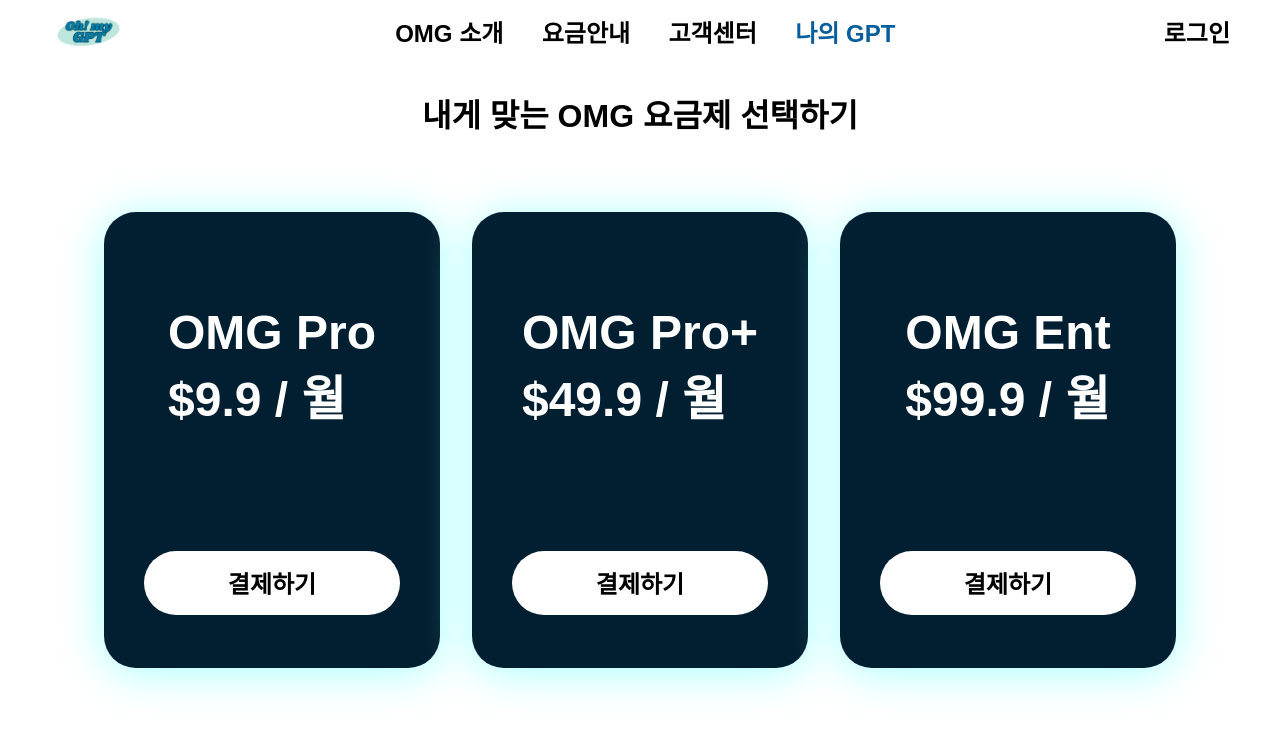
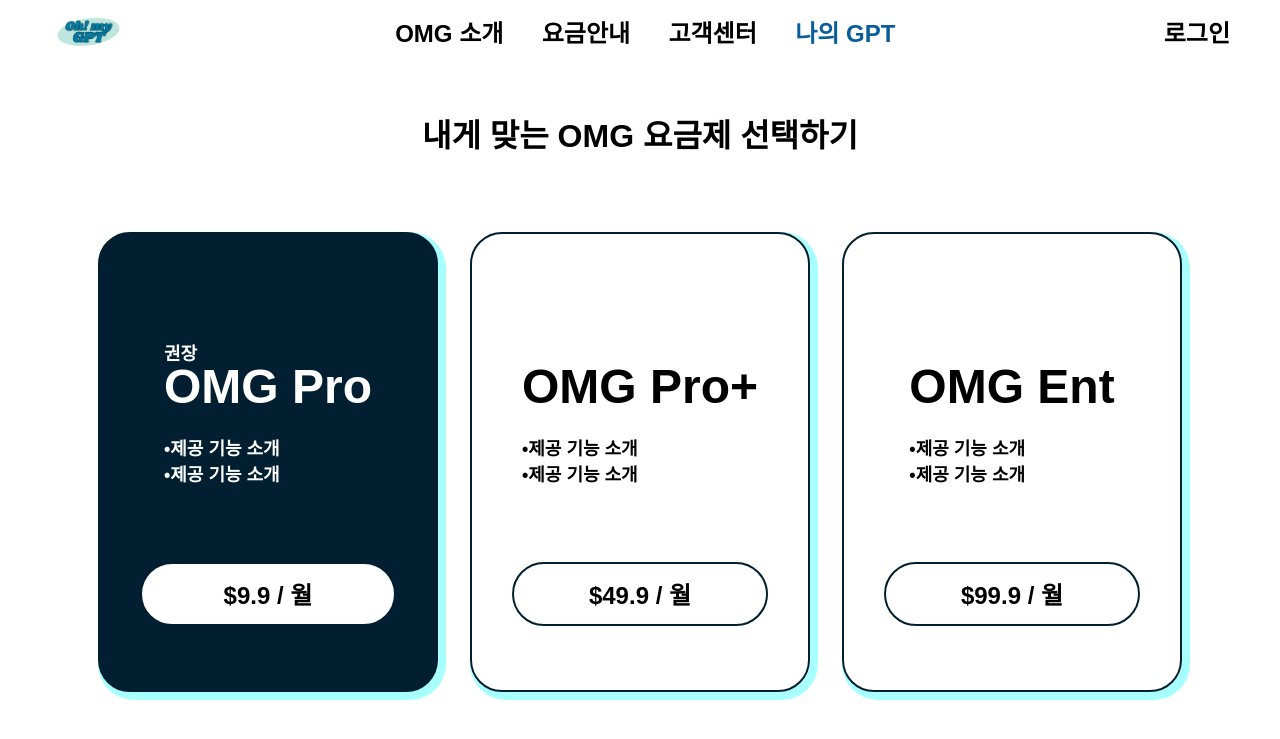
Before and after one commit to wktls63/Oh-My-GPT, a Django app: page /payment/ in a window 1280 px wide. Shown: the top 739 px of the page. Run offline with Django 4.2, Linux system fonts and the light colour scheme; data that the repository does not hold is empty; parts of the project's set-up code (start-up, migrations or seed data) failed here and were passed over; some libraries are stand-ins or nearby versions.

Commit message:
Update : payment.css

```diff
--- a/omg_project/omg_app/static/css/payment.css
+++ b/omg_project/omg_app/static/css/payment.css
@@ -1,30 +1,35 @@
 .main {
-    margin-top: 100px;
+    margin-top: 120px;
     display: flex;
     flex-direction: column;
-    gap:80px;
+    justify-content: center;
+    gap: 80px;
 }
-#banner{
+
+#banner {
     margin-left: auto;
     margin-right: auto;
     max-width: 600px;
     display: flex;
     flex-direction: column;
-    gap:15px;
+    gap: 15px;
 }
-.title{
+
+.title {
     font-size: 32px;
     font-weight: 700;
 }
-.tiers-container{
+
+.tiers-container {
     display: flex;
     justify-content: space-evenly;
     margin: auto;
     max-width: 1440px;
     padding: 0px 32px 32px;
-    gap:32px;
+    gap: 32px;
 }
-.tier{
+
+.tier {
     display: flex;
     width: 20rem;
     height: 25rem;
@@ -33,34 +38,58 @@
     align-items: center;
     flex-shrink: 0;
     border-radius: 2rem;
-    box-shadow: 0px 4px 44px 0px #A8FFFF;
-    gap:30px;
-    background-color: #011F30;
-    color:#FFF;
+    box-shadow: 4px 4px 0px 4px #A8FFFF;
+    gap: 30px;
+    border: 2px solid #011F30;
     font-size: 3rem;
     font-weight: 900;
     line-height: normal;
-    justify-content: space-around
+    justify-content: space-around;
 }
-.pay-button{
+
+.tier:first-child {
+    background-color: #011F30;
+    color:#FFF;
+}
+
+.tier p {
+    font-size: 18px;
+}
+
+.tier-inner {
+    height: 80px;
+}
+
+.tier-inner-div {
+    height: 20px;
+}
+
+.tier-inner-detail {
+    margin-top: 20px;
+}
+
+.pay-button {
     display: flex;
     width: 16rem;
     height: 4rem;
     justify-content: center;
     align-items: center;
     border-radius: 2.5rem;
-    background-color:#FFF;
+    background-color: #FFF;
     border: none;
     font-weight: 700;
     font-size: 1.5rem;
-    transition:0.5s all;
+    transition: 0.5s all;
     overflow: hidden;
     cursor: pointer;
+    border: 2px solid #011F30;
 }
-.pay-button:hover{
+
+.pay-button:hover {
     transform: scale(1.1);
     text-shadow: 0 0 .1em, 0 0 .3em;
-    color:#ffd700;
+    color: #ffd700;
 }
-.pay-button:after{content:''; position: absolute; top: calc(50% - 50px); left: -50px; width: 20px; height: 100px; background: #ffd700; -webkit-transform: rotate(30deg); transform:rotate(30deg); -webkit-transition: all 1000ms cubic-bezier(0.23, 1, 0.32, 1); transition: all 1000ms cubic-bezier(0.23, 1, 0.32, 1); opacity: 0;}
+
+.pay-button:after {content:''; position: absolute; top: calc(50% - 50px); left: -50px; width: 20px; height: 100px; background: #ffd700; -webkit-transform: rotate(30deg); transform:rotate(30deg); -webkit-transition: all 1000ms cubic-bezier(0.23, 1, 0.32, 1); transition: all 1000ms cubic-bezier(0.23, 1, 0.32, 1); opacity: 0;}
 .pay-button:hover:after {left: calc(100% + 50px); opacity: 1;}
--- a/omg_project/omg_app/templates/payment.html
+++ b/omg_project/omg_app/templates/payment.html
@@ -21,25 +21,37 @@
         </div>
         <div class="tiers-container">
             <div class="tier">
-                <div>
+                <div class="tier-inner">
+                    <div class="tier-inner-div"><p>권장</p></div>
                     <h1>OMG Pro</h1>
-                    <p>$9.9 / 월</p>
+                    <div class="tier-inner-detail">
+                        <p>&bull;제공 기능 소개</p>
+                        <p>&bull;제공 기능 소개</p>
+                    </div>
                 </div>
-                <button class="pay-button" id="omgpro">결제하기</button>
+                <button class="pay-button" id="omgpro">$9.9 / 월</button>
             </div>
             <div class="tier">
-                <div>
+                <div class="tier-inner">
+                    <div class="tier-inner-div"></div>
                     <h1>OMG Pro+</h1>
-                    <p>$49.9 / 월</p>
+                    <div class="tier-inner-detail">
+                        <p>&bull;제공 기능 소개</p>
+                        <p>&bull;제공 기능 소개</p>
+                    </div>
                 </div>
-                <button class="pay-button" id="omgproplus">결제하기</button>
+                <button class="pay-button" id="omgproplus">$49.9 / 월</button>
             </div>
             <div class="tier">
-                <div>
+                <div class="tier-inner">
+                    <div class="tier-inner-div"></div>
                     <h1>OMG Ent</h1>
-                    <p>$99.9 / 월</p>
+                    <div class="tier-inner-detail">
+                        <p>&bull;제공 기능 소개</p>
+                        <p>&bull;제공 기능 소개</p>
+                    </div>
                 </div>
-                <button class="pay-button" id="omgenterprise">결제하기</button>
+                <button class="pay-button" id="omgenterprise">$99.9 / 월</button>
             </div>
         </div>
     </div>
```
